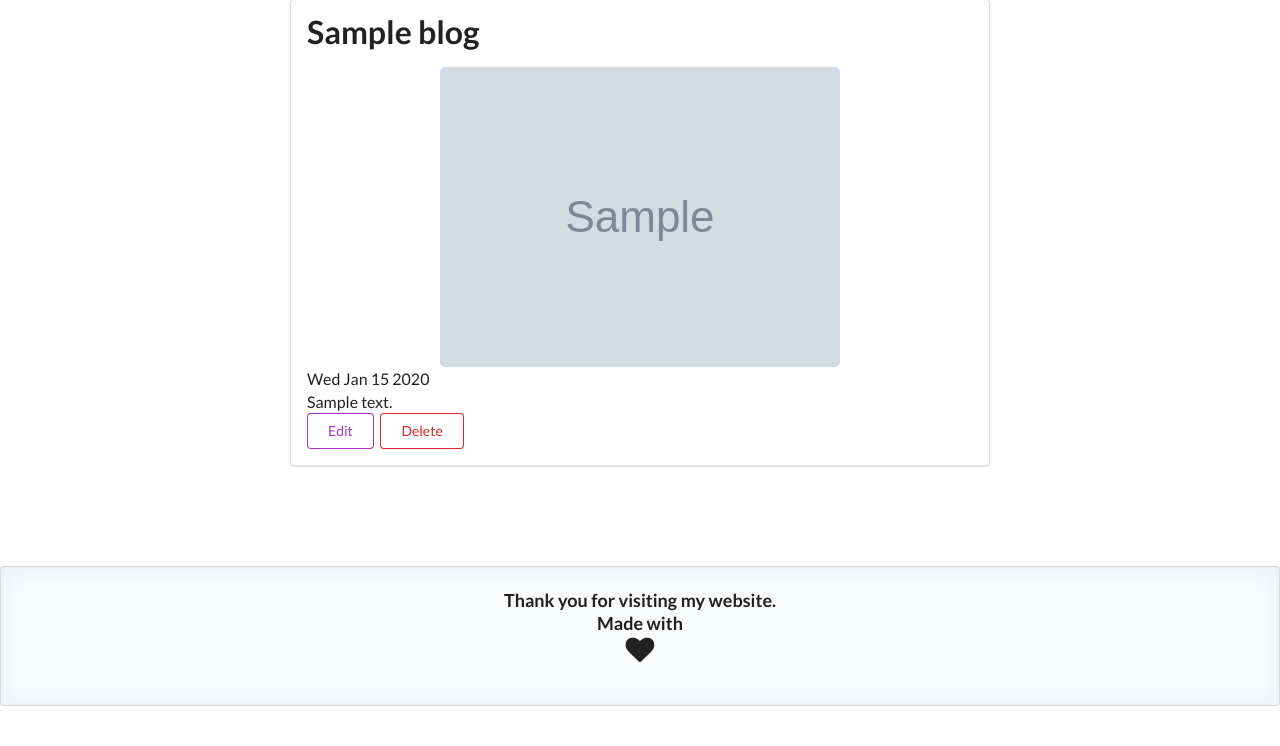
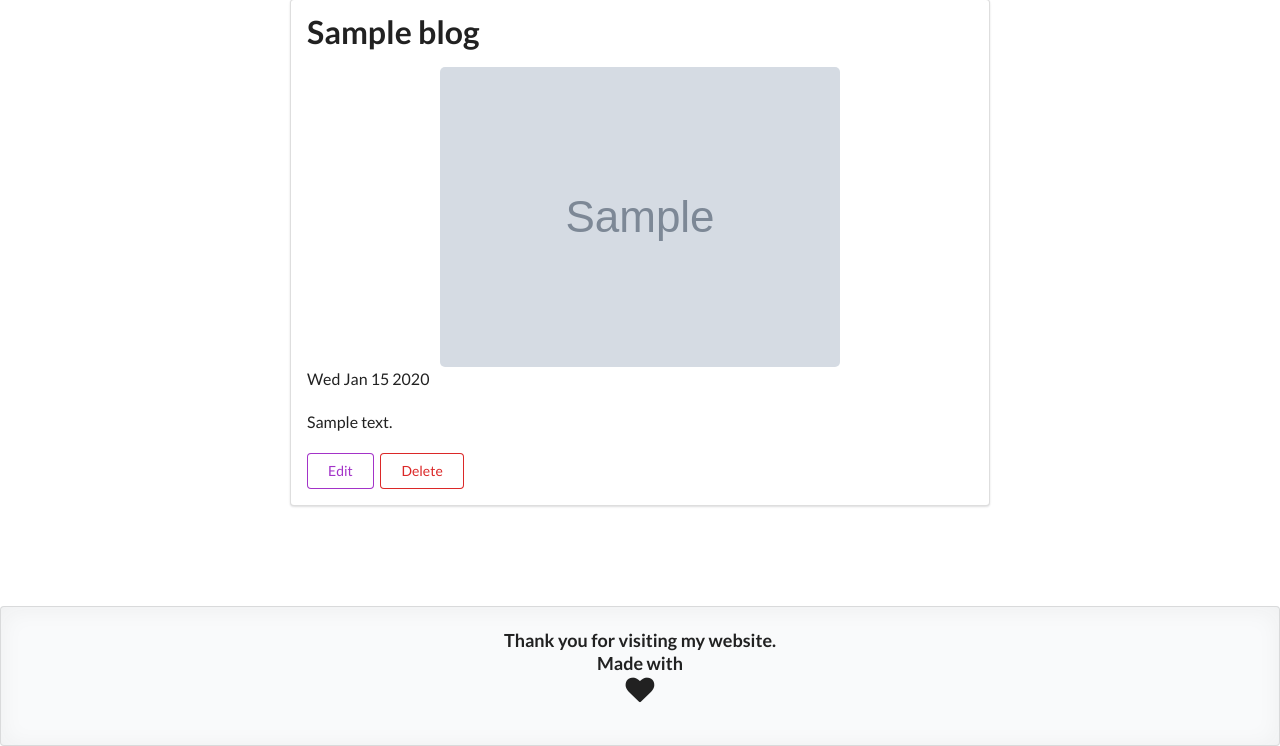
Before and after one commit to inbalchen/Blog, a Node server app: template views/show.ejs in a window 1280 px wide. Shown: the part 133-879 px from the top of the page. Before the commit the page ends 839 px from the top, so only its background shows below. Run offline with Node 20, Linux system fonts and the light colour scheme; the template is opened without the code that fills it: most values are stand-ins (such as "Sample title", 1, 10 or a date in 2020); grey boxes marked "Sample" are stand-in pictures; data that the repository does not hold is empty; some libraries are stand-ins or nearby versions.

Commit message:
added new class for body

```diff
--- a/views/show.ejs
+++ b/views/show.ejs
@@ -8,7 +8,7 @@
 			<div class="content">
 				<span><%=blog.created.toDateString() %></span>
 			</div>
-			<div class="description">
+			<div class="description body-padding">
 				<p><%- blog.body %></p>
 			</div>
 			<a class="ui purple basic button" href="/blogs/<%=blog._id%>/edit">Edit</a>
```
